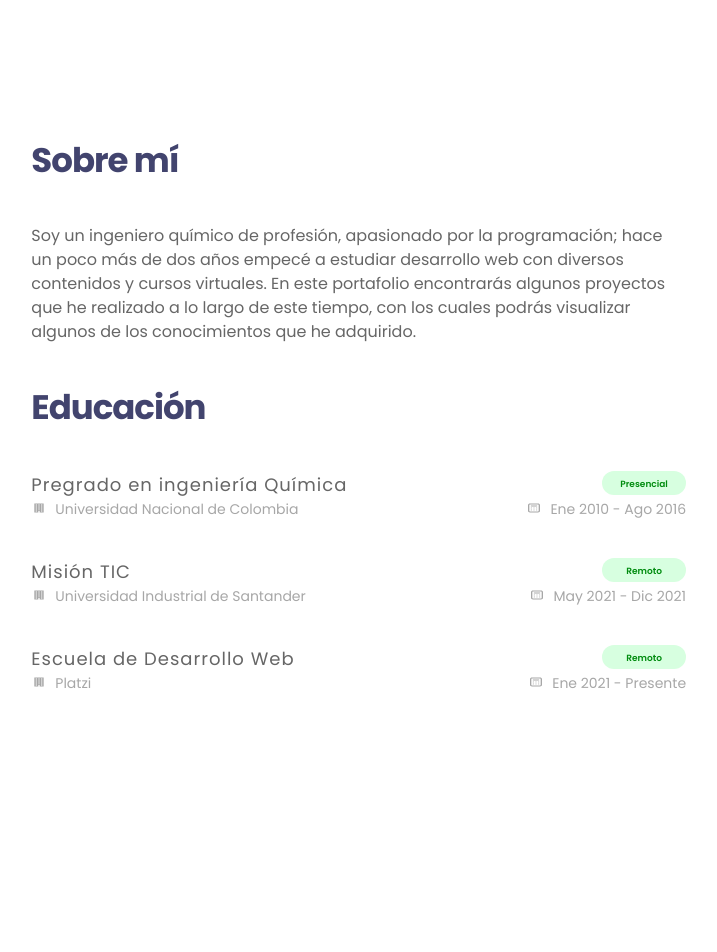
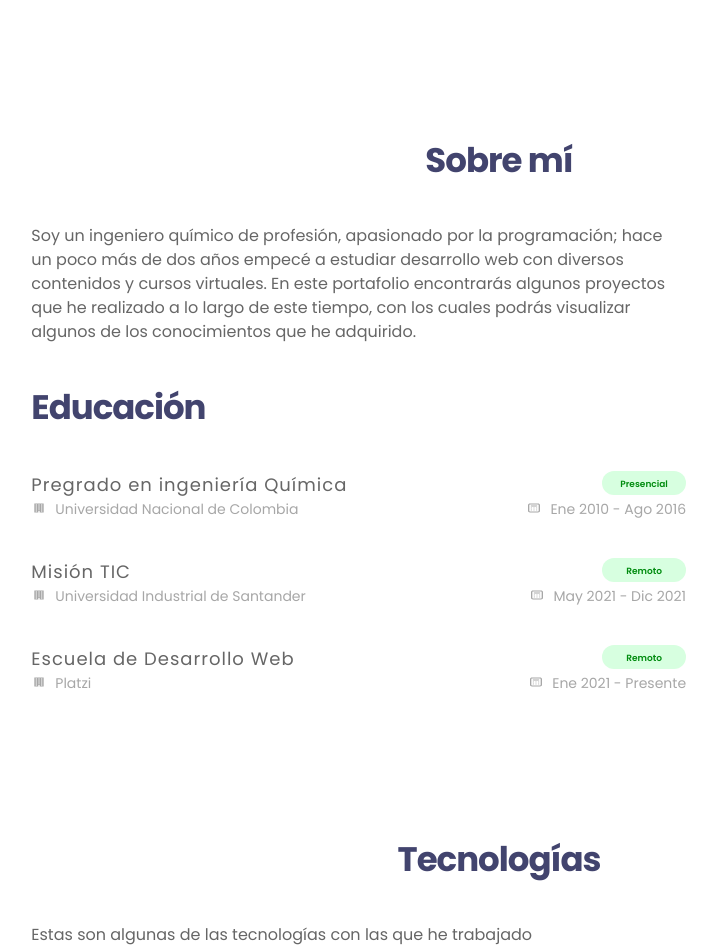
Before and after one commit to Yotis56/Portfolio, a React app: page / in a window 1280 px wide. Shown: the part 560-1512 px from the top of the page, without its empty margins (141-858 px from the left). Before the commit the page ends 1394 px from the top, so only its background shows below. Built offline with nearby package versions, Linux system fonts and the light colour scheme.

Commit message:
Trabajando en el techStack

```diff
--- a/src/App.js
+++ b/src/App.js
@@ -4,6 +4,7 @@ import { Hero } from './components/Hero'
 import { About } from "./components/About";
 
 import './styles/app.scss'
+import { TechStack } from "./components/TechStack";
 
 const App = () => {
     return (
@@ -11,6 +12,7 @@ const App = () => {
             <Header />
             <Hero />
             <About />
+            <TechStack />
         </>
     )
 }
--- a/src/components/About.jsx
+++ b/src/components/About.jsx
@@ -5,15 +5,15 @@ const About = () => {
     return (
         <div className="about" id="about">
             <div className="about__section">
-                <div className="about__title">
+                <div className="title title-centered">
                     Sobre mí
                 </div>
-                <div className="about__content">
+                <div className="paragraph">
                     Soy un ingeniero químico de profesión, apasionado por la programación; hace un poco más de dos años empecé a estudiar desarrollo web con diversos contenidos y cursos virtuales. En este portafolio encontrarás algunos proyectos que he realizado a lo largo de este tiempo, con los cuales podrás visualizar algunos de los conocimientos que he adquirido.
                 </div>
             </div>
             <div className="about__section">
-                <div className="about__title">
+                <div className="title">
                     Educación
                 </div>
                 <div className="about__education">
--- a/src/components/TechStack.jsx
+++ b/src/components/TechStack.jsx
@@ -1,9 +1,25 @@
 import React from "react";
+import '../styles/techStack.scss'
 
 const TechStack = () => {
     return (
         <div className="techStack">
-            still in construction
+            <div className="title title-centered">
+                Tecnologías
+            </div>
+            <div className="paragraph">
+                Estas son algunas de las tecnologías con las que he trabajado
+            </div>
+            <div className="techStack__icons">
+                <img src="" alt="" className="tech-icon" />
+                <img src="" alt="" className="tech-icon" />
+                <img src="" alt="" className="tech-icon" />
+                <img src="" alt="" className="tech-icon" />
+                <img src="" alt="" className="tech-icon" />
+                <img src="" alt="" className="tech-icon" />
+                <img src="" alt="" className="tech-icon" />
+                <img src="" alt="" className="tech-icon" />
+            </div>
         </div>
     )
 }
--- a/src/styles/about.scss
+++ b/src/styles/about.scss
@@ -2,18 +2,11 @@
     margin: 140px 13%;
     font-family: 'Poppins';
 }
-.about__title {
-    color: var(--solid-heading);
-    font-size: 34px;
-    font-style: normal;
-    font-weight: 700;
-    letter-spacing: -1px;
-}
-.about__content, .about__education {
+.paragraph, .about__education {
     width: 70%;
     max-width: 800px;
 }
-.about__content{
+.paragraph{
     color: var(--dark-content);
     font-size: 16px;
     font-style: normal;
--- a/src/styles/app.scss
+++ b/src/styles/app.scss
@@ -4,6 +4,7 @@
     --light-content: #A7A7A7;
 }
 .title {
+    font-family: 'Poppins';
     color: var(--solid-heading);
     font-size: 34px;
     font-style: normal;
@@ -13,7 +14,11 @@
         text-align: center;
     }
 }
-
-.secondary-title {
-
+.paragraph{
+    font-family: 'Poppins';
+    color: var(--dark-content);
+    font-size: 16px;
+    font-style: normal;
+    font-weight: 400;
+    line-height: 24px;
 }
--- /dev/null
+++ b/src/styles/techStack.scss
@@ -0,0 +1,7 @@
+.techStack {
+    margin: 140px 13%;
+    font-family: 'Poppins';
+    & > div {
+        margin-bottom: 38px;
+    }
+}
```
